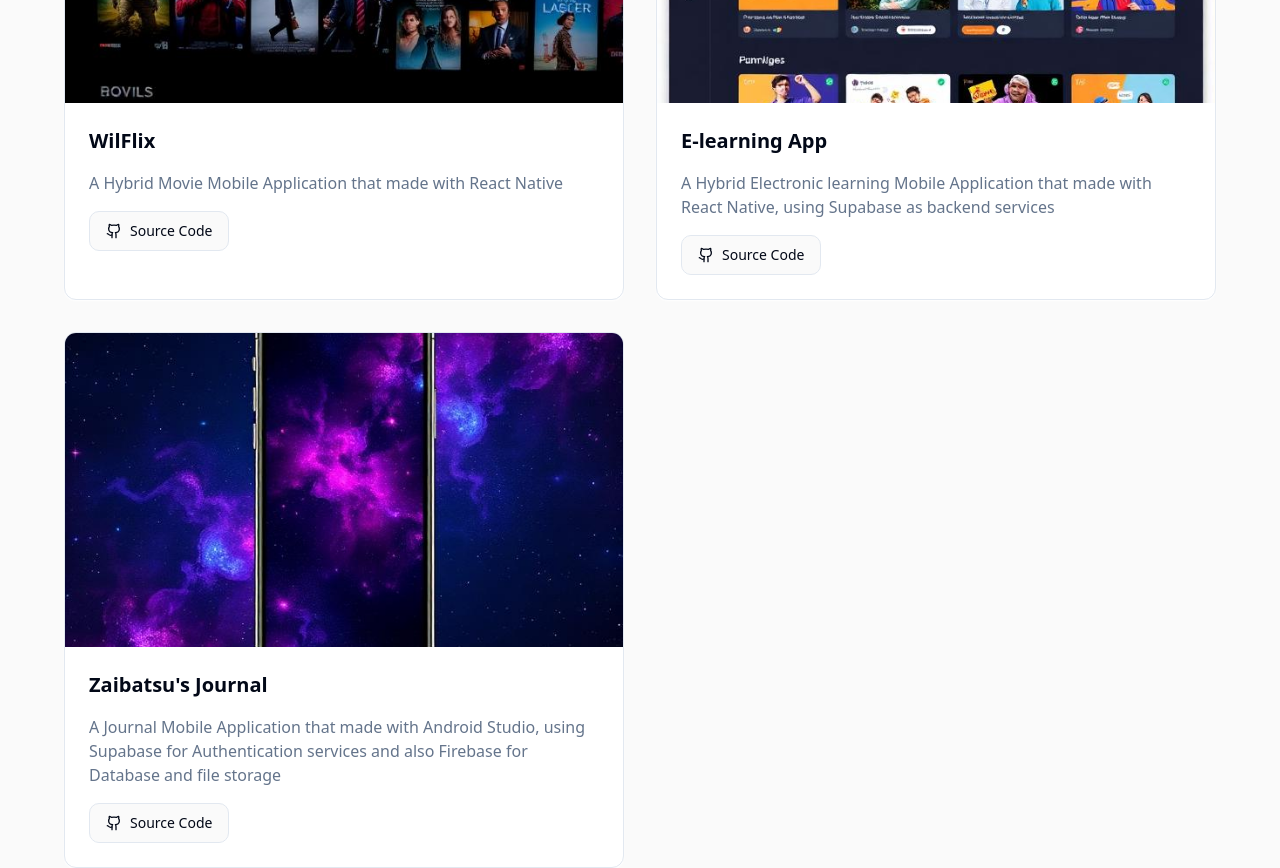
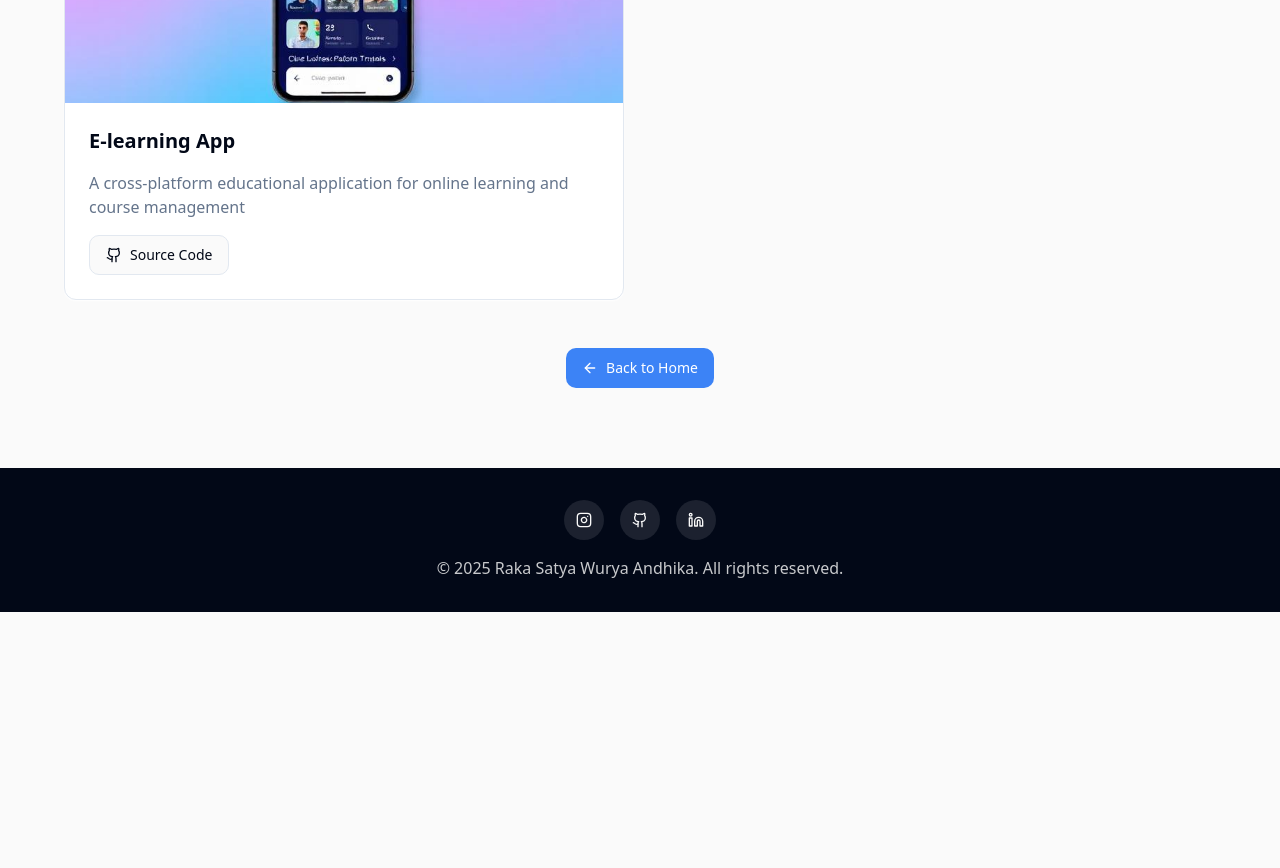
Before and after one commit to Zulu-01/raka-portfolio, a React (Vite) app: page /projects in a window 1280 px wide. Shown: the part 940-1808 px from the top of the page. After the commit the page ends 1552 px from the top, so only its background shows below. Built offline with nearby package versions, Linux system fonts and the light colour scheme.

Commit message:
Remove projects
Remove WilFlix and Zaibatsu's Journal from the projects list in Projects.tsx.

```diff
--- a/src/pages/Projects.tsx
+++ b/src/pages/Projects.tsx
@@ -3,43 +3,29 @@ import { Button } from "@/components/ui/button";
 import { Card, CardContent } from "@/components/ui/card";
 import Navigation from "@/components/Navigation";
 import Footer from "@/components/Footer";
-import project1Image from "@/assets/project1.jpg";
-import project2Image from "@/assets/project2.jpg";
-import project3Image from "@/assets/project3.jpg";
-import project4Image from "@/assets/project4.jpg";
-import project5Image from "@/assets/project5.jpg";
+import hidgemsImage from "@/assets/hidgems-indo.jpg";
+import cendrawasihImage from "@/assets/cendrawasih-school.jpg";
+import elearningImage from "@/assets/elearning-app.jpg";
 
 const ProjectsPage = () => {
   const projects = [
     {
       title: "HidGems Indo",
       description: "A frontend website that made with HTML, CSS, JavaScript language with Framework ReactJS",
-      image: project1Image,
-      sourceLink: "#"
+      image: hidgemsImage,
+      sourceLink: "https://github.com/JoyAbadi31/HidGemsIndonesia"
     },
     {
       title: "Cendrawasih School",
       description: "A fullstack website that made with PHP language with Framework Laravel",
-      image: project2Image,
-      sourceLink: "#"
-    },
-    {
-      title: "WilFlix",
-      description: "A Hybrid Movie Mobile Application that made with React Native",
-      image: project3Image,
-      sourceLink: "#"
+      image: cendrawasihImage,
+      sourceLink: "https://github.com/AdliGR/Project_UAS_Cendrawasih"
     },
     {
       title: "E-learning App",
-      description: "A Hybrid Electronic learning Mobile Application that made with React Native, using Supabase as backend services",
-      image: project4Image,
-      sourceLink: "#"
-    },
-    {
-      title: "Zaibatsu's Journal",
-      description: "A Journal Mobile Application that made with Android Studio, using Supabase for Authentication services and also Firebase for Database and file storage",
-      image: project5Image,
-      sourceLink: "#"
+      description: "A cross-platform educational application for online learning and course management",
+      image: elearningImage,
+      sourceLink: "https://github.com/richbruh/uas-crossplat"
     }
   ];
 
@@ -76,7 +62,11 @@ const ProjectsPage = () => {
                     <p className="text-muted-foreground">
                       {project.description}
                     </p>
-                    <Button variant="outline" className="inline-flex items-center gap-2">
+                    <Button
+                      variant="outline"
+                      className="inline-flex items-center gap-2"
+                      onClick={() => window.open(project.sourceLink, '_blank')}
+                    >
                       <Github className="h-4 w-4" />
                       Source Code
                     </Button>
```
